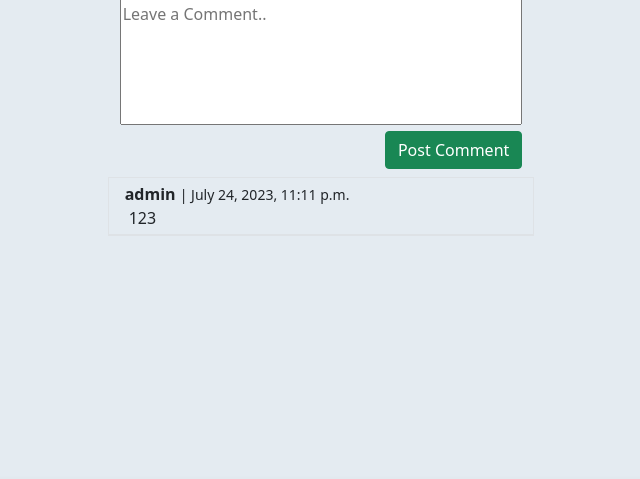
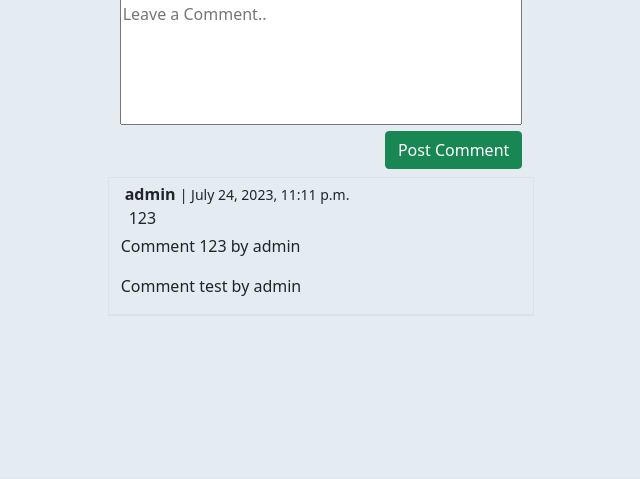
Before and after one commit to Enquil/rtr_v5, a Django app: a page that uses post_detail/templates/post_detail/post_detail.html in a window 1280 px wide. Shown: the part 279-758 px from the top of the page, without its empty margins (319-959 px from the left). Run offline with Django 3.2, Linux system fonts and the light colour scheme; data comes from the database, SQL or seed files in the repository; both versions use the stored data as it was after the commit; some libraries are stand-ins or nearby versions.

Commit message:
added statement to handle parent objects when posting a comment

```diff
--- a/post_detail/templates/post_detail/post_detail.html
+++ b/post_detail/templates/post_detail/post_detail.html
@@ -77,6 +77,11 @@
                         <p class="mb-0 mt-1 ms-1 d-inline-block"><strong>{{ comment.author }}</strong></p>
                         <small> | {{ comment.created_on }}</small>
                         <p class="mb-1 ms-2">{{ comment.body }}</p>
+                        {% if comment.children %}
+                            {% for comment in comment.children %}
+                            <p>{{ comment }}</p>
+                            {% endfor %}
+                        {% endif %}
                         <div class="row">
                             <div class="col-12 border-top">
 
--- a/post_detail/views.py
+++ b/post_detail/views.py
@@ -2,7 +2,7 @@ from django.shortcuts import render, get_object_or_404, reverse
 from django.views import generic
 from django.contrib import messages
 from django.http import HttpResponseRedirect
-from home.models import Post
+from home.models import Post, Comment
 from .forms import CommentForm
 from profiles.models import UserProfile
 
@@ -25,9 +25,11 @@ def post_detail(request, slug, *args, **kwargs):
     if post.likes.filter(id=request.user.id).exists():
         liked = True
 
+    if post.comments.exists():
+        commented = True
+
     # Comment Handling
     if request.method == "POST":
-        parent_obj = None
         # Redirect to login if trying to comment while not logged in
         if not request.user.is_authenticated:
             return HttpResponseRedirect(reverse('account_login'))
@@ -40,6 +42,13 @@ def post_detail(request, slug, *args, **kwargs):
                 comment_form.instance.author = request.user
                 comment = comment_form.save(commit=False)
                 comment.post = post
+
+                # If 'parent' is in post request
+                if 'parent' in request.POST:
+                    # Get the comment isntance corresponding to captured id
+                    comment.parent = Comment.objects.get(
+                                        id=request.POST['parent']
+                                     )
                 comment.save()
                 messages.add_message(
                     request, messages.SUCCESS,
```
Also changed, not shown: db.sqlite3.
